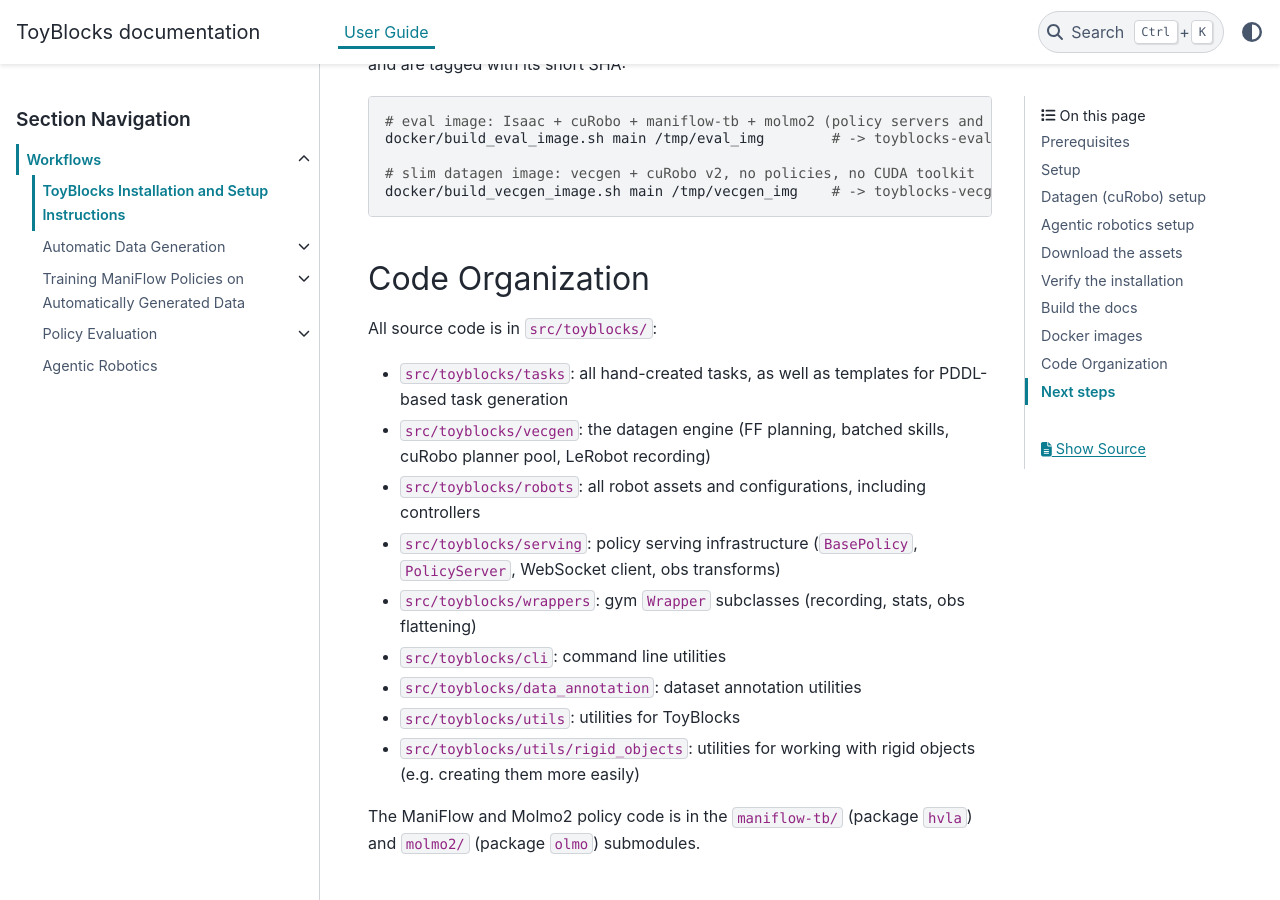
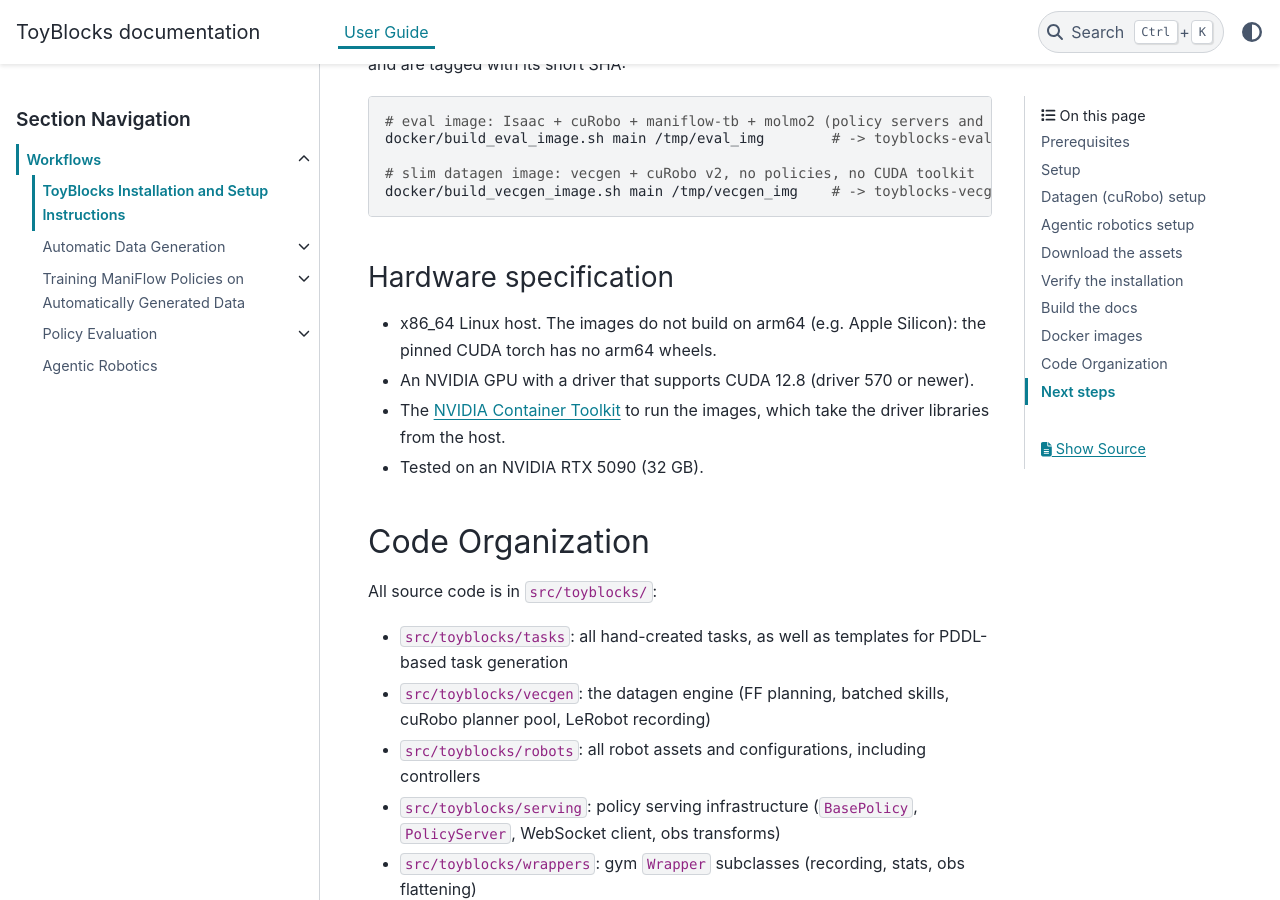
Before and after one commit to allenai/ToyBlocks, a Sphinx documentation site: the page built from docs/source/user_guide/workflows/installation_and_setup_instructions.md, in a window 1280 px wide and 900 px high, scrolled down 4037 px. Built offline with Sphinx 7.4.7 and the PyData theme 0.15.4, drawn with Linux system fonts in a browser that asks for light colours.

Commit message:
Docs: add Docker hardware specification

````diff
--- a/docs/source/user_guide/workflows/installation_and_setup_instructions.md
+++ b/docs/source/user_guide/workflows/installation_and_setup_instructions.md
@@ -129,6 +129,13 @@ docker/build_eval_image.sh main /tmp/eval_img        # -> toyblocks-eval:<sha>
 docker/build_vecgen_image.sh main /tmp/vecgen_img    # -> toyblocks-vecgen:<sha>
 ```
 
+### Hardware specification
+
+- x86_64 Linux host. The images do not build on arm64 (e.g. Apple Silicon): the pinned CUDA torch has no arm64 wheels.
+- An NVIDIA GPU with a driver that supports CUDA 12.8 (driver 570 or newer).
+- The [NVIDIA Container Toolkit](https://docs.nvidia.com/datacenter/cloud-native/container-toolkit/latest/install-guide.html) to run the images, which take the driver libraries from the host.
+- Tested on an NVIDIA RTX 5090 (32 GB).
+
 ## Code Organization
 
 All source code is in `src/toyblocks/`:
````
